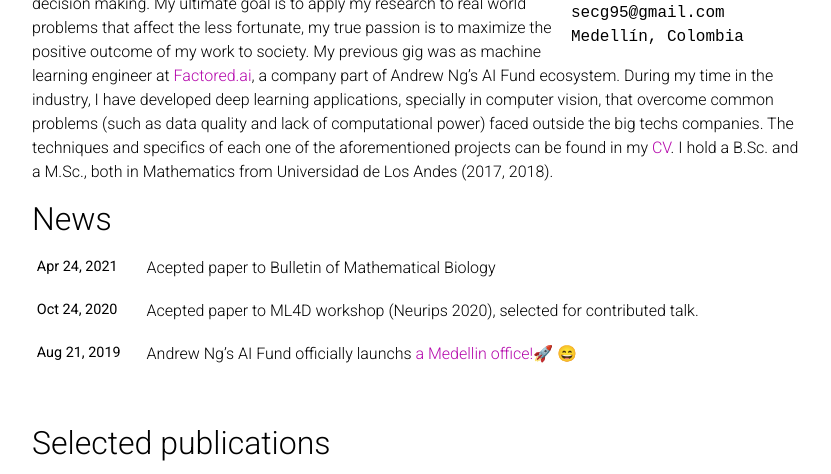
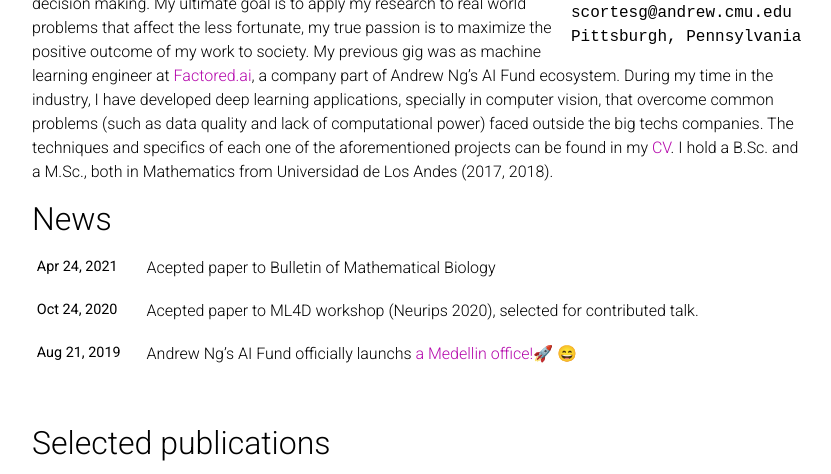
Before and after one commit to secg5/secg5.github.io, a Jekyll site: the page built from _pages/about.md, in a window 1280 px wide and 1048 px high, cut to the strip 304-778 px from the top of the window. Shown: the whole strip, without its empty margins (223-1054 px from the left). Built offline with Jekyll 4.4.1, drawn with Linux system fonts in a browser that asks for light colours; nearby versions of some CDN libraries; emoji names are drawn with the system emoji font; comment, search, counter and statistics services are not loaded; a style sheet for code colours, icons or effects is not loaded.

Commit message:
changed location and email

```diff
--- a/_pages/about.md
+++ b/_pages/about.md
@@ -8,8 +8,8 @@ profile:
   align: right
   image: DSC_0119.jpg
   address: >
-    <p>secg95@gmail.com</p>
-    <p>Medellín, Colombia</p>
+    <p>scortesg@andrew.cmu.edu</p>
+    <p>Pittsburgh, Pennsylvania</p>
 
 news: true  # includes a list of news items
 selected_papers: true # includes a list of papers marked as "selected={true}"
```
